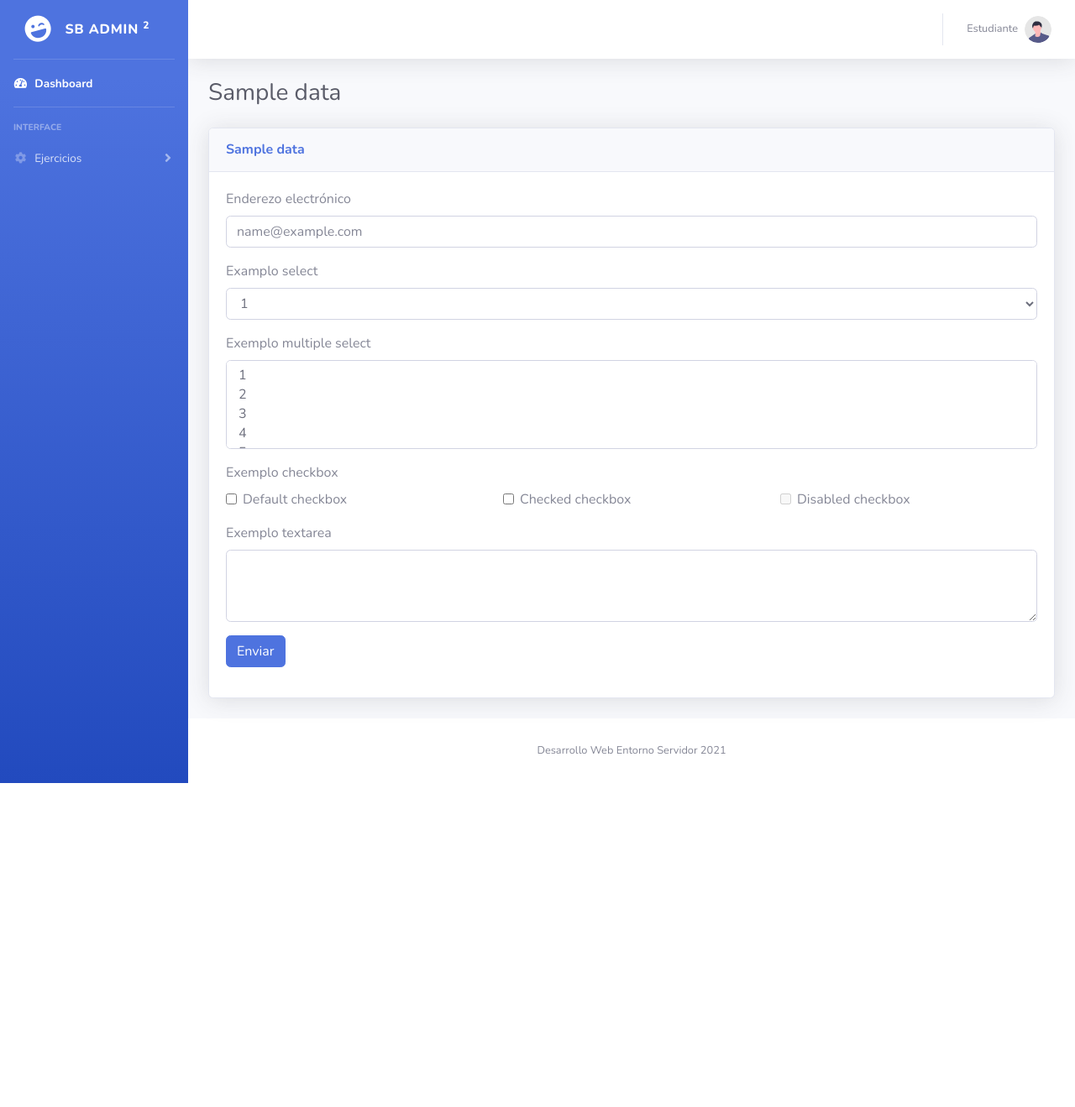
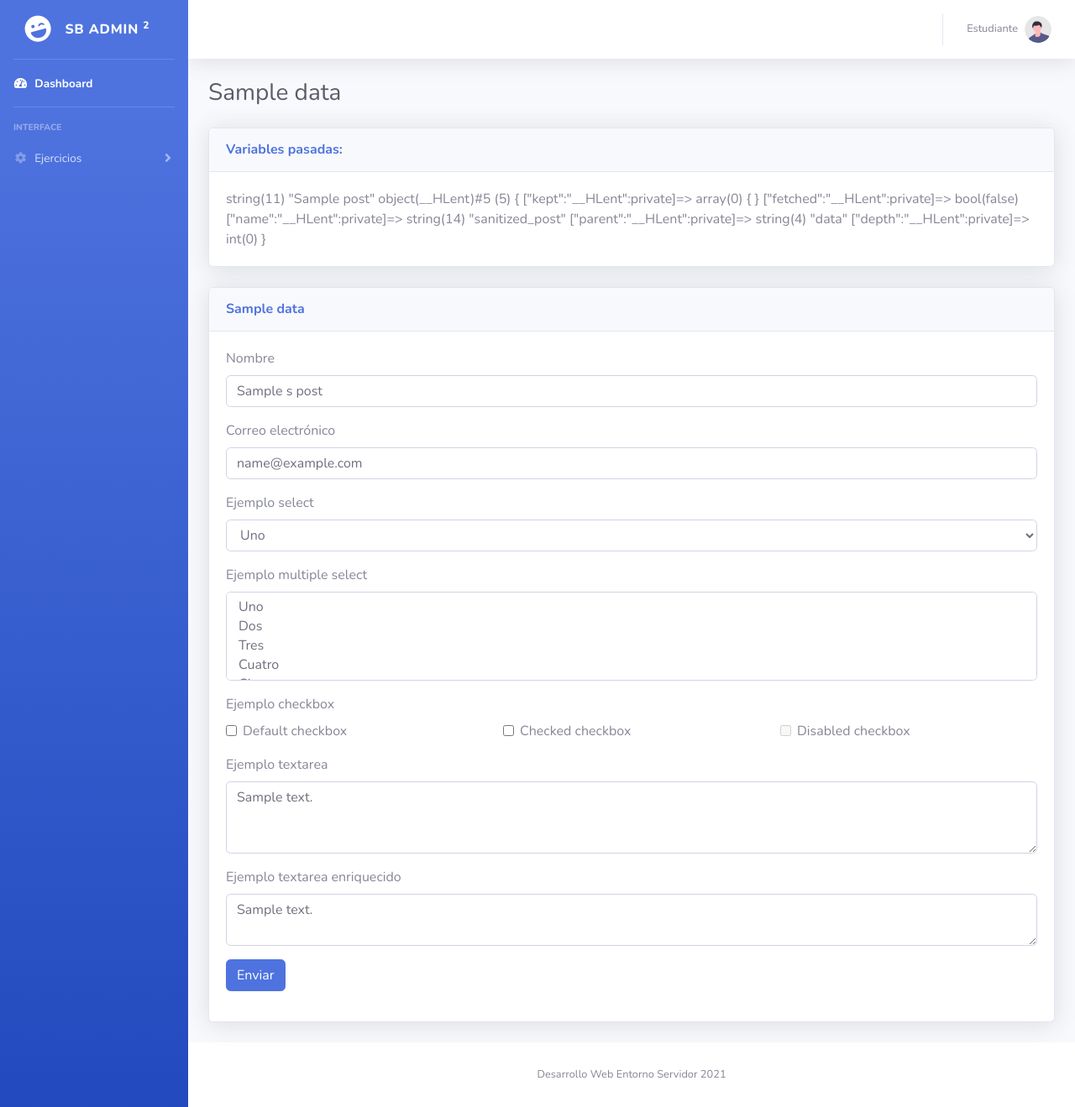
Before and after one commit to rgcenteno/UD2-01-Prog-estructurada, a PHP site: template views/formulario.view.php in a window 1280 px wide. Shown: the whole page at 84% size. Before the commit the page ends 933 px from the top, so only its background shows below. Run offline with PHP 8.4, Linux system fonts and the light colour scheme; the template is opened without the code that fills it: most values are stand-ins (such as "Sample title", 1, 10 or a date in 2020); some libraries are stand-ins or nearby versions.

Commit message:
En progreso formularios...

```diff
--- /dev/null
+++ b/assets/pages/js/formulario.view.js
@@ -0,0 +1,5 @@
+$(document).ready(function() {
+  $('#summernote').summernote({
+      minHeight: 300
+  });
+});
--- /dev/null
+++ b/composer.json
@@ -0,0 +1,5 @@
+{
+    "require": {
+        "ezyang/htmlpurifier": "^4.13"
+    }
+}
--- a/index.php
+++ b/index.php
@@ -1,4 +1,5 @@
 <?php
+require 'vendor/autoload.php';
 define("CONTROLLERS_HOME", 'controllers/');
 
 /**
--- a/views/formulario.view.php
+++ b/views/formulario.view.php
@@ -1,3 +1,4 @@
+<link href="https://cdn.jsdelivr.net/npm/summernote@0.8.18/dist/summernote-bs4.min.css" rel="stylesheet">
 <!-- Page Heading -->
 <div class="d-sm-flex align-items-center justify-content-between mb-4">
     <h1 class="h3 mb-0 text-gray-800"><?php echo $data['titulo']; ?></h1>
@@ -7,7 +8,25 @@
 <!-- Content Row -->
 
 <div class="row">
-
+    <?php
+    if(isset($data['post'])){
+    ?>
+    <div class="col-12">
+        <div class="card shadow mb-4">
+            <div
+                class="card-header py-3 d-flex flex-row align-items-center justify-content-between">
+                <h6 class="m-0 font-weight-bold text-primary">Variables pasadas:</h6>
+            </div>
+            <!-- Card Body -->
+            <div class="card-body">
+                <?php var_dump($data['post']); ?>
+                <?php var_dump($data['sanitized_post']); ?>
+            </div>
+        </div>
+    </div>
+    <?php
+    }
+    ?>
     <div class="col-12">
         <div class="card shadow mb-4">
             <div
@@ -16,63 +35,77 @@
             </div>
             <!-- Card Body -->
             <div class="card-body">
-                <!--<form action="./?sec=formulario" method="post">                   -->
-                <form method="get">
+                <form action="./?sec=formulario" method="post">
+                <!--<form method="get">-->
                     <input type="hidden" name="sec" value="formulario" />
                     <div class="mb-3">
-                        <label for="exampleFormControlInput1">Enderezo electrónico</label>
-                        <input class="form-control" id="exampleFormControlInput1" type="email" name="email" placeholder="name@example.com">
+                        <label for="labelNombre">Nombre</label>
+                        <input class="form-control" id="labelNombre" type="text" name="nombre" placeholder="Inserte su nombre" value="<?php echo isset($data[S_POST]['nombre']) ? $data[S_POST]['nombre'] : "";?>">
                     </div>
                     <div class="mb-3">
-                        <label for="exampleFormControlSelect1">Examplo select</label>
+                        <label for="exampleFormControlInput1">Correo electrónico</label>
+                        <input class="form-control" id="exampleFormControlInput1" type="email" name="email" placeholder="name@example.com" value="<?php echo isset($data[S_POST]['email']) ? $data[S_POST]['email'] : "";?>">
+                        <?php
+                        if($data['formSent'] && is_null($data[S_POST]['email'])){ ?>
+                        <p class="text-danger">Ha insertado un email no válido.</p>
+                        <?php
+                        }
+                        ?>
+                    </div>
+                    <div class="mb-3">
+                        <label for="exampleFormControlSelect1">Ejemplo select</label>
                         <select class="form-control" id="exampleFormControlSelect1" name="selectnormal">
-                            <option value="1">1</option>
-                            <option value="2">2</option>
-                            <option value="3">3</option>
-                            <option value="4">4</option>
-                            <option value="5">5</option>
+                            <option value="1" <?php echo $data[S_POST]['selectnormal'] === "1" ? 'selected' : ""; ?>>Uno</option>
+                            <option value="2" <?php echo $data[S_POST]['selectnormal'] === "2" ? 'selected' : ""; ?>>Dos</option>
+                            <option value="3" <?php echo $data[S_POST]['selectnormal'] === "3" ? 'selected' : ""; ?>>Tres</option>
+                            <option value="4" <?php echo $data[S_POST]['selectnormal'] === "4" ? 'selected' : ""; ?>>Cuatro</option>
+                            <option value="5" <?php echo $data[S_POST]['selectnormal'] === "5" ? 'selected' : ""; ?>>Cinco</option>
                         </select>
                     </div>
                     <div class="mb-3">
-                        <label for="exampleFormControlSelect2">Exemplo multiple select</label>
+                        <label for="exampleFormControlSelect2">Ejemplo multiple select</label>
                         <select class="form-control" id="exampleFormControlSelect2" multiple="" name="selectmultiple[]">
-                            <option value="1">1</option>
-                            <option value="2">2</option>
-                            <option value="3">3</option>
-                            <option value="4">4</option>
-                            <option value="5">5</option>
+                            <option value="1" <?php echo in_array("1", $data[S_POST]['selectmultiple']) !== FALSE ? 'selected' : ""; ?>>Uno</option>
+                            <option value="2" <?php echo in_array("2", $data[S_POST]['selectmultiple']) !== FALSE ? 'selected' : ""; ?>>Dos</option>
+                            <option value="3" <?php echo in_array("3", $data[S_POST]['selectmultiple']) !== FALSE ? 'selected' : ""; ?>>Tres</option>
+                            <option value="4" <?php echo in_array("4", $data[S_POST]['selectmultiple']) !== FALSE ? 'selected' : ""; ?>>Cuatro</option>
+                            <option value="5" <?php echo in_array("5", $data[S_POST]['selectmultiple']) !== FALSE ? 'selected' : ""; ?>>Cinco</option>
                         </select>
                     </div>
                     <div class="mb-3">
-                        <label for="exampleFormControlSelect2">Exemplo checkbox</label>
+                        <label for="exampleFormControlSelect2">Ejemplo checkbox</label>
 
                             <div class="row">
                             <div class="col-sm">
                             <div class="form-check">
-                                <input class="form-check-input" id="flexCheckDefault" type="checkbox" value="a" name="opcions[]">
+                                <input class="form-check-input" id="flexCheckDefault" type="checkbox" value="a" name="opcions[]" <?php echo in_array("a", $data[S_POST]['opcions']) !== FALSE ? "checked" : ''; ?>>
                                 <label class="form-check-label" for="flexCheckDefault">Default checkbox</label>
                             </div>
                             </div>
                             <div class="col-sm">
                             <div class="form-check">
-                                <input class="form-check-input" id="flexCheckChecked" type="checkbox" value="b" checked" name="opcions[]">
+                                <input class="form-check-input" id="flexCheckChecked" type="checkbox" value="b" checked" name="opcions[]" <?php echo in_array("b", $data[S_POST]['opcions']) !== FALSE ? "checked" : ''; ?>>
                                 <label class="form-check-label" for="flexCheckChecked">Checked checkbox</label>
                             </div>
                             </div>
                         <div class="col-sm">
                             <div class="form-check">
-                                <input class="form-check-input" id="flexCheckDisabled" type="checkbox" value="c" disabled name="opcions[]">
+                                <input class="form-check-input" id="flexCheckDisabled" type="checkbox" value="c" disabled name="opcions[]" <?php echo in_array("c", $data[S_POST]['opcions']) !== FALSE ? "checked" : ''; ?>>
                                 <label class="form-check-label" for="flexCheckDisabled">Disabled checkbox</label>
                             </div>
                         </div>
                             </div>
                         </div>
                     <div class="mb-3">
-                        <label for="exampleFormControlTextarea1">Exemplo textarea</label>
-                        <textarea class="form-control" id="exampleFormControlTextarea1" name="textarea" rows="3"></textarea>
+                        <label for="exampleFormControlTextarea1">Ejemplo textarea</label>
+                        <textarea class="form-control" id="exampleFormControlTextarea1" name="textarea" rows="3"><?php echo isset($data['sanitized_post']['textarea']) ? $data['sanitized_post']['textarea'] : ''; ?></textarea>
                     </div>
                     <div class="mb-3">
-                        <input type="submit" value="Enviar" class="btn btn-primary"/>
+                        <label for="summernote">Ejemplo textarea enriquecido</label>
+                        <textarea class="form-control" id="summernote" name="summernote"><?php echo isset($data['sanitized_post']['summernote']) ? $data['sanitized_post']['summernote'] : ''; ?></textarea>
+                    </div>
+                    <div class="mb-3">
+                        <input type="submit" value="Enviar" name="submit" class="btn btn-primary"/>
                     </div>
                 </form>
             </div>
```
Also changed, not shown: controllers/formulario.controller.php (+43 -0 lines), 1 other file.
